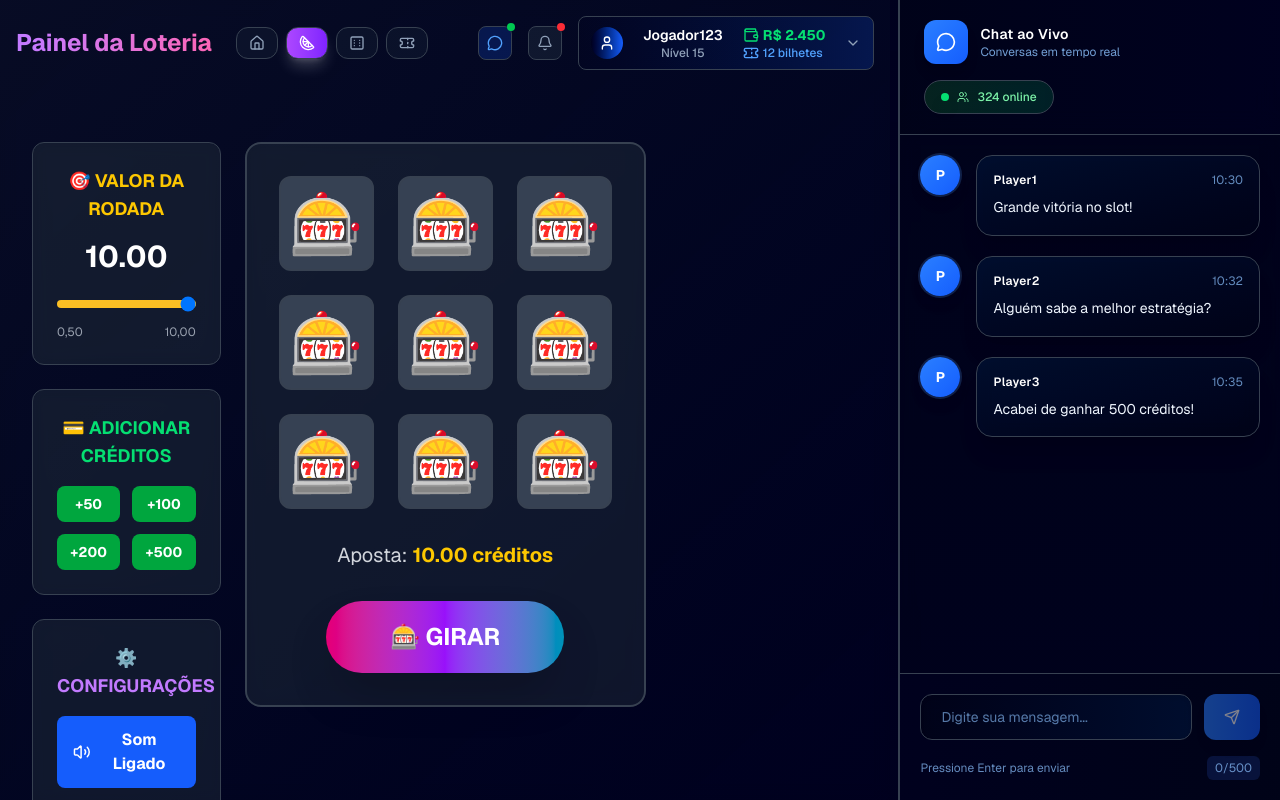
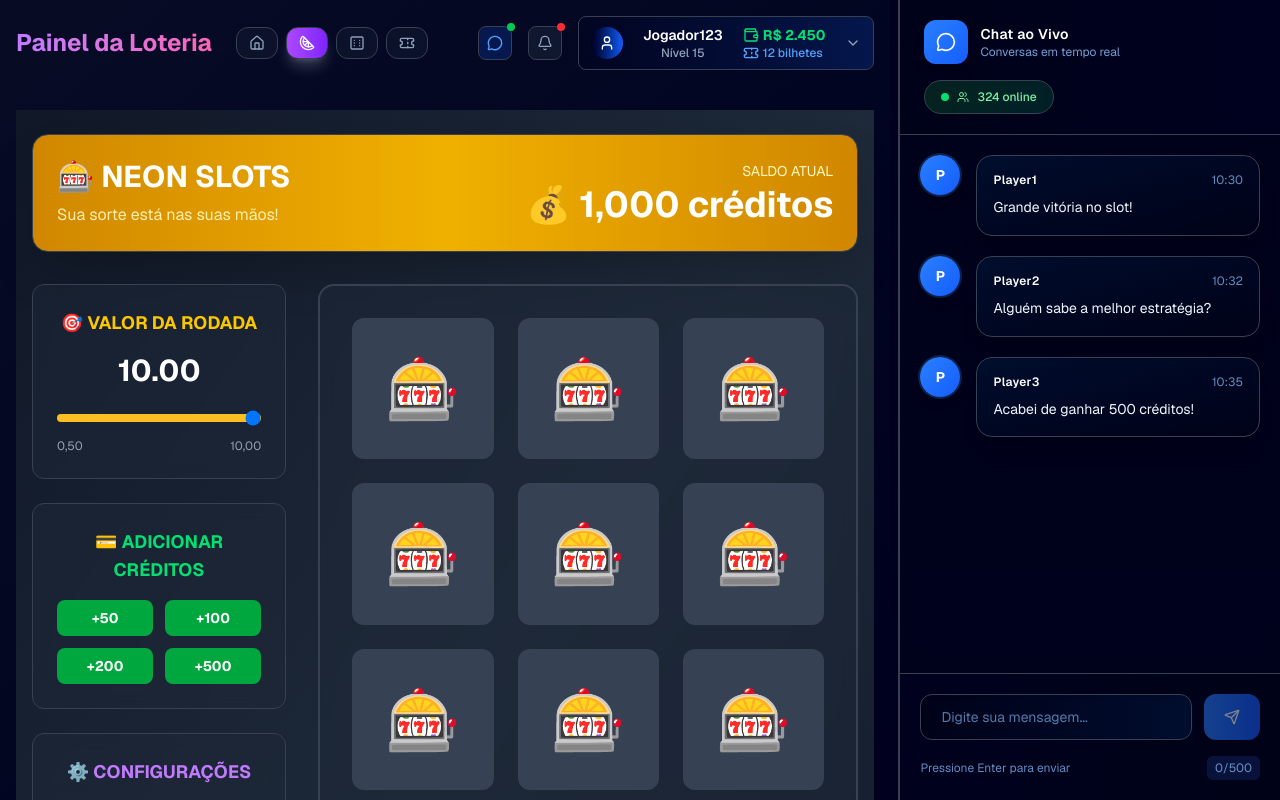
Before and after one commit to wellingtonrm/game-cassino-frontend-nextjs, a Next.js app: page /slot in a window 1280 px wide. Built offline with nearby package versions, Linux system fonts and the light colour scheme.

Commit message:
feat(slots): enhance game UI with new header and layout improvements
- Add gradient background and balance display animation
- Update container width and spacing
- Adjust grid layout from 4 to 3 columns

```diff
--- a/src/app/slot/page.tsx
+++ b/src/app/slot/page.tsx
@@ -256,11 +256,35 @@ export default function NeonSlots() {
   // ===== RENDER =====
   return (
     <LayoutGame chatMessages={chatMessages}>
-      <div className="min-h-screen">
-        <div className="max-w-6xl mx-auto px-4 py-8">
+      <div className="min-h-screen bg-gradient-to-br from-gray-900 via-gray-800 to-gray-900">
+        <div className="max-w-7xl mx-auto px-4 py-6">
+
+          {/* Header com Saldo */}
+          <div className="mb-8">
+            <div className="bg-gradient-to-r from-yellow-600 via-yellow-500 to-yellow-600 rounded-2xl p-6 shadow-2xl border border-yellow-400/30">
+              <div className="flex items-center justify-between">
+                <div>
+                  <h1 className="text-3xl font-bold text-white mb-2">🎰 NEON SLOTS</h1>
+                  <p className="text-yellow-100 opacity-90">Sua sorte está nas suas mãos!</p>
+                </div>
+                <div className="text-right">
+                  <p className="text-yellow-100 text-sm mb-1">SALDO ATUAL</p>
+                  <motion.div
+                    className="text-4xl font-bold text-white"
+                    key={gameState.balance}
+                    initial={{ scale: 1.1, color: '#10b981' }}
+                    animate={{ scale: 1, color: '#ffffff' }}
+                    transition={{ duration: 0.3 }}
+                  >
+                    💰 {gameState.balance.toLocaleString()} créditos
+                  </motion.div>
+                </div>
+              </div>
+            </div>
+          </div>
 
           {/* Layout Principal */}
-          <div className="grid grid-cols-1 lg:grid-cols-4 gap-6">
+          <div className="grid grid-cols-1 lg:grid-cols-3 gap-8">
             {/* Controles */}
             <div className="space-y-6">
               {/* Valor da Rodada */}
```
